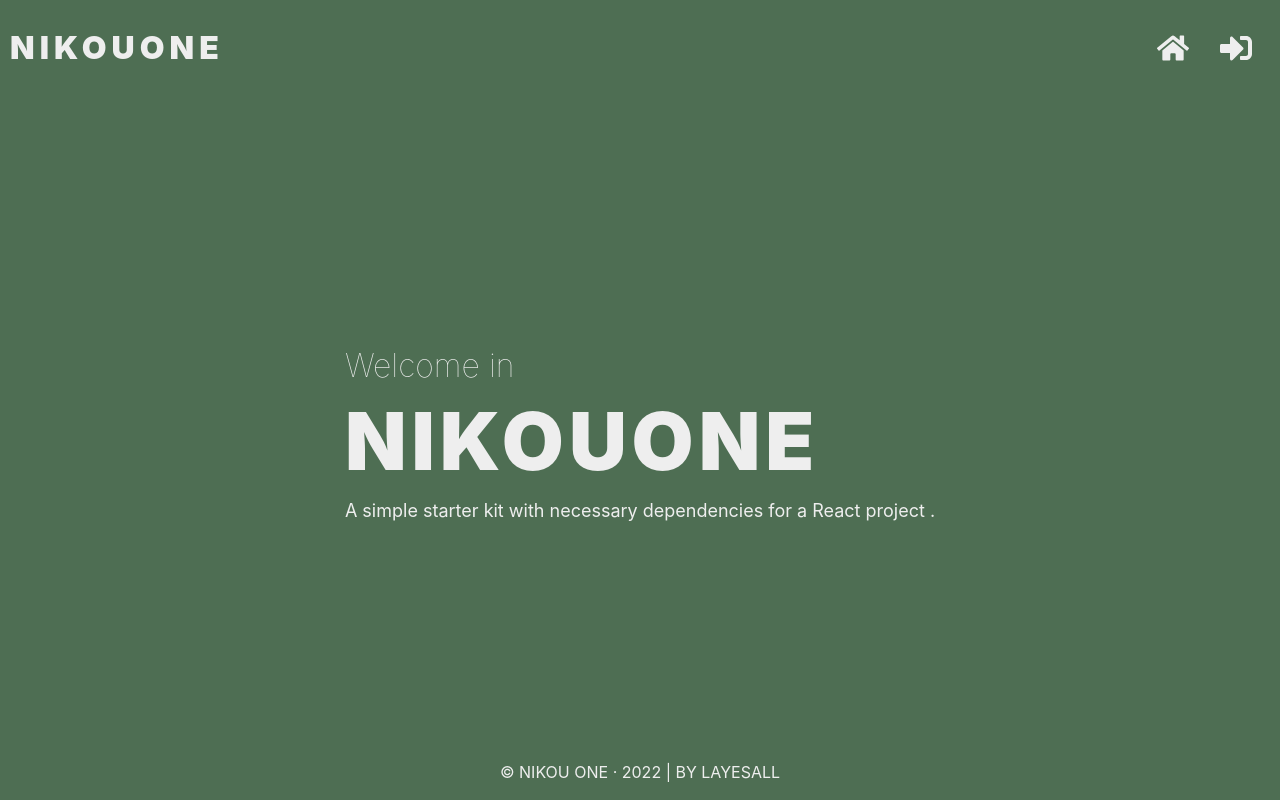
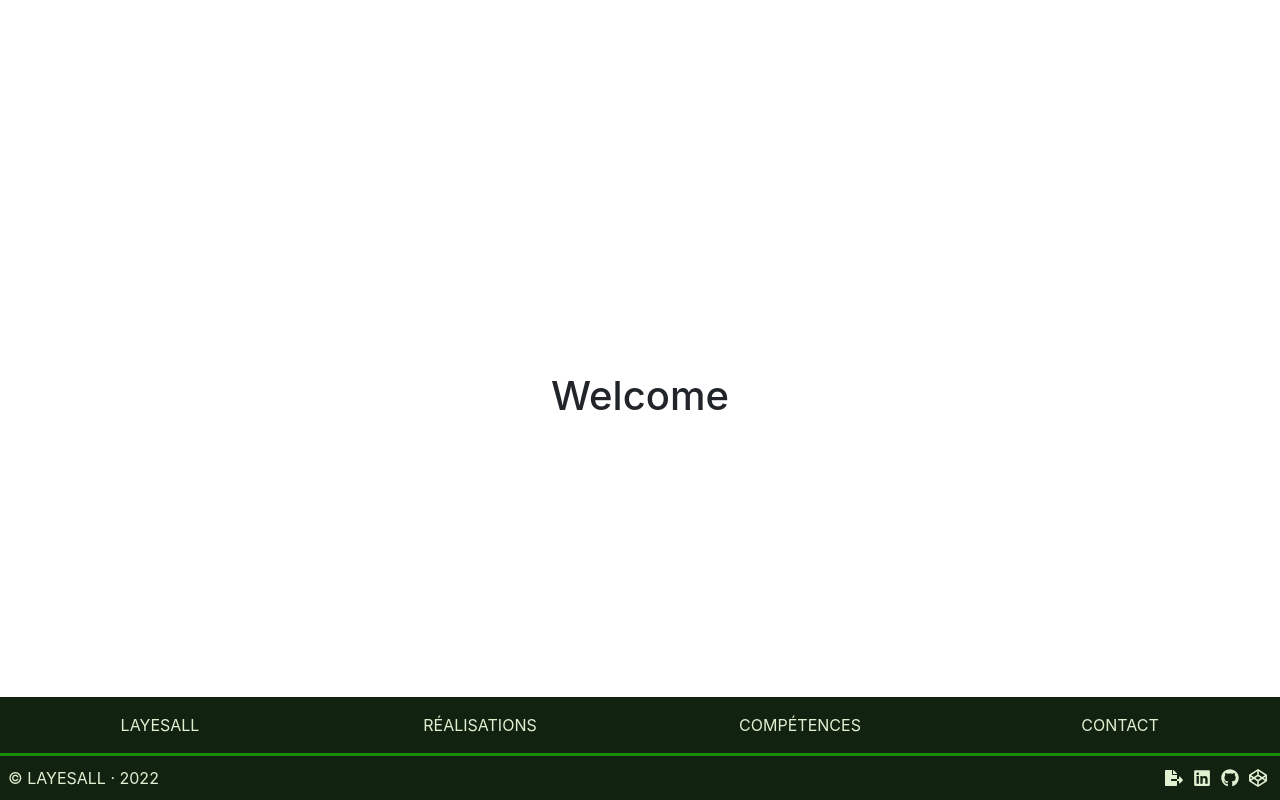
Before and after one commit to layesall/cvitae, a React (Create React App) app: page / in a window 1280 px wide. Built offline with nearby package versions, Linux system fonts and the light colour scheme.

Commit message:
Footer-Navbar : fix and designed

```diff
--- a/src/components/App.css
+++ b/src/components/App.css
@@ -1,22 +1,5 @@
 .app-component {
-  display: flex;
-  justify-content: space-between;
-  align-items: center;
-  flex-flow: column;
   width: 100%;
   height: auto;
   min-height: 100vh;
-  color: var(--light);
-  background: var(--primary);
 }
-
-.app-component.home {
-  display: flex;
-  justify-content: space-between;
-  align-items: center;
-  flex-flow: column;
-  width: 100%;
-  height: auto;
-  min-height: 100vh;
-  color: var(--dark);
-}
--- a/src/components/Footer/Footer.css
+++ b/src/components/Footer/Footer.css
@@ -4,23 +4,98 @@
 */
 
 .footer-component {
+  position: fixed;
+  bottom: 0;
   display: flex;
   justify-content: center;
   align-items: center;
   flex-flow: column;
   width: 100%;
-  padding: 1rem;
+  margin-top: 3rem;
+  color: var(--secondary);
+  background: var(--primary);
 }
 
 .footer-top {
   color: inherit;
+  width: 100%;
+  border-bottom: 3px solid var(--green);
 }
 
-.footer-copyright {
-  text-transform: uppercase;
+.ft-nav-group{
+  display: flex;
+  justify-content: center;
+  align-items: center;
 }
 
-.footer-author {
-  color: var(--light);
+.ft-nav-link{
+  display: flex;
+  justify-content: center;
+  align-items: center;
+  width: 100%;
+  padding: 1rem;
+  color: inherit;
+  text-transform: uppercase;
   text-decoration: none;
+
 }
+
+.ft-nav-link:hover{
+  color: var(--primary);
+  background: var(--secondary);
+  transition: all .3s ease-in-out;
+}
+
+.ft-nav-icon {
+  display: none;
+}
+
+.footer-bottom {
+  display: flex;
+  justify-content: center;
+  align-items: center;
+  width: 100%;
+  padding: .5rem;
+}
+
+.ft-copyright {
+  display: flex;
+  justify-content: flex-start;
+  align-items: center;
+  text-transform: uppercase;
+  width: 100%;
+}
+
+.ft-social-group {
+  display: flex;
+  justify-content: flex-end;
+  align-items: center;
+  width: 100%;
+}
+
+.ft-social-link{
+  display: flex;
+  justify-content: center;
+  align-items: center;
+  color: inherit;
+  margin: 5px;
+  font-size: large;
+}
+
+.ft-social-link:hover {
+  color: inherit;
+  opacity: .8;
+}
+
+@media screen and (max-width: 420px) {
+
+  .ft-nav-icon {
+    display: block;
+    font-size: large;
+  }
+
+  .ft-nav-text {
+    display: none;
+  }
+
+}
--- a/src/components/Footer/Footer.jsx
+++ b/src/components/Footer/Footer.jsx
@@ -1,15 +1,60 @@
 import React from "react";
+import { Link } from "react-router-dom";
+import {
+  FaUser,
+  FaCode,
+  FaTools,
+  FaEnvelope,
+  FaFileExport,
+  FaLinkedin,
+  FaGithub,
+  FaCodepen,
+} from "react-icons/fa";
 import "./Footer.css";
 
 export default function Footer() {
   return (
     <footer className="footer-component">
-      <div className="footer-top"></div>
-      <div className="footer-copyright">
-        &copy; NIKOU ONE &middot; 2022 | by{" "}
-        <a href="www.layesall.com" className="footer-author">
-          Layesall
-        </a>
+      <div className="footer-top">
+        <div className="ft-nav-group">
+          <Link to="/" className="ft-nav-link" title="Layesall">
+            <FaUser className="ft-nav-icon" />
+            <span className="ft-nav-text">Layesall</span>
+          </Link>
+          <Link to="#portfolio" className="ft-nav-link" title="Realisations">
+            <FaCode className="ft-nav-icon" />
+            <span className="ft-nav-text">Réalisations</span>
+          </Link>
+          <Link to="#skills" className="ft-nav-link" title="Competences">
+            <FaTools className="ft-nav-icon" />
+            <span className="ft-nav-text">Compétences</span>
+          </Link>
+          <Link to="#contact" className="ft-nav-link" title="Contact">
+            <FaEnvelope className="ft-nav-icon" />
+            <span className="ft-nav-text">Contact</span>
+          </Link>
+        </div>
+      </div>
+      <div className="footer-bottom">
+        <div className="ft-copyright"> &copy; Layesall &middot; 2022 </div>
+        <div className="ft-social-group">
+          <Link
+            to="#"
+            className="ft-social-link"
+            title="Télécharger mon curriculum vitae"
+          >
+            <FaFileExport className="ft-social-icon" />
+          </Link>
+          <Link to="#" className="ft-social-link" title="LinkedIn">
+            <FaLinkedin className="ft-social-icon" />
+          </Link>
+          <Link to="#" className="ft-social-link" title="Github">
+            <FaGithub className="ft-social-icon" />
+          </Link>
+          <Link to="#" className="ft-social-link" title="Codepen">
+            <FaCodepen className="ft-social-icon" />
+          </Link>
+        </div>
       </div>
     </footer>
   );
--- a/src/components/Welcome/Welcome.css
+++ b/src/components/Welcome/Welcome.css
@@ -1,26 +1,8 @@
 .welcome-component {
   display: flex;
-  justify-content: space-between;
+  justify-content: center;
   align-items: center;
   flex-flow: column;
-  color: var(--light);
-  border-radius: 5px;
   width: 100%;
   min-height: 100vh;
 }
-
-.welcome-component h1{
-  font-size: 5rem;
-  font-weight: 900;
-  text-transform: uppercase;
-  letter-spacing: 5px;
-}
-
-.welcome-component h2{
-  font-size: 2rem;
-  font-weight: lighter;
-}
-
-.welcome-component p{
-  font-size: 18px;
-}
--- a/src/components/Welcome/Welcome.jsx
+++ b/src/components/Welcome/Welcome.jsx
@@ -1,13 +1,11 @@
-import React, {useState, useEffect} from "react";
+import React, { useState, useEffect } from "react";
 import "./Welcome.css";
 
-import Header from "../Header/Header";
 import Footer from "../Footer/Footer";
 
-import cvdata from "../../config/config.json"
+import cvdata from "../../config/config.json";
 
 export default function Welcome() {
-
   const [cvitae, setCvitae] = useState([]);
 
   useEffect(() => {
@@ -19,18 +17,11 @@ export default function Welcome() {
   console.log(cvitae);
 
   return (
-    <div className="welcome-component">
-      <Header />
-
-      <div className="welcome-box">
-        <h2>Welcome in</h2>
-        <h1>Nikouone</h1>
-        <p>
-          A simple starter kit with necessary dependencies for a React project .
-        </p>
+    <>
+      <div id="about" className="welcome-component">
+        <h1>Welcome</h1>
       </div>
-
       <Footer />
-    </div>
+    </>
   );
 }
--- a/src/index.css
+++ b/src/index.css
@@ -3,10 +3,11 @@
 ------------------------------
 */
 :root {
-  --primary: #4E6E53;
-  --secondary: #fff;
+  --primary: #112211;
+  --secondary: #E2F0D2;
   --light: #eee;
-  --dark: #333;
+  --dark: #010101;
+  --green: #148F06;
 }
 
 /*
```
